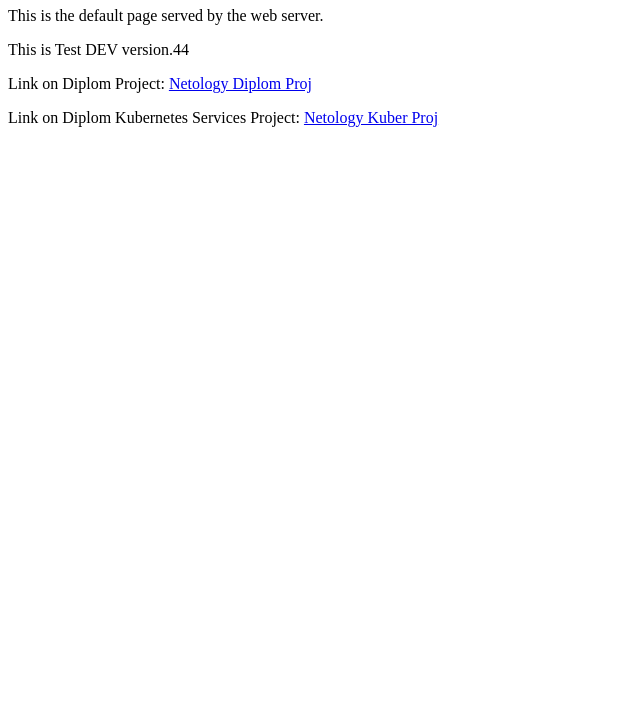
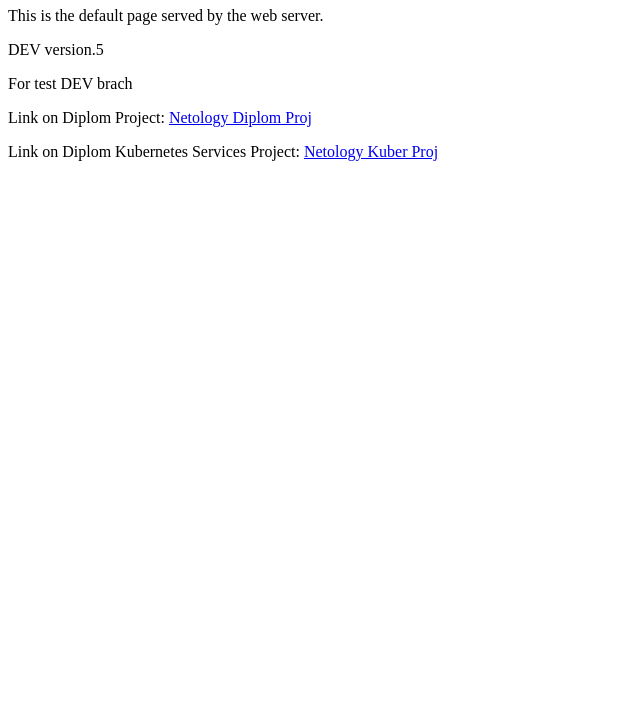
Before and after one commit to Borschik27/diplom-kube-svc, a plain HTML site: page app/index.html in a window 1280 px wide. Shown: the part 73-800 px from the top of the page, without its empty margins (0-640 px from the left). Drawn offline with Linux system fonts and the light colour scheme.

Commit message:
Update DEV Brach v.5

```diff
--- a/app/index.html
+++ b/app/index.html
@@ -8,7 +8,8 @@
 <body>
     <h1>Welcome Sypchik!</h1>
     <p>This is the default page served by the web server.</p>
-    <p>This is Test DEV version.44</p>
+    <p>DEV version.5</p>
+    <p>For test DEV brach<p>
     <p>Link on Diplom Project: <a href="https://github.com/Borschik27/diplom">Netology Diplom Proj</a></p>
     <p>Link on Diplom Kubernetes Services Project: <a href="https://github.com/Borschik27/diplom-kube-svc">Netology Kuber Proj</a></p>
 </body>
```
